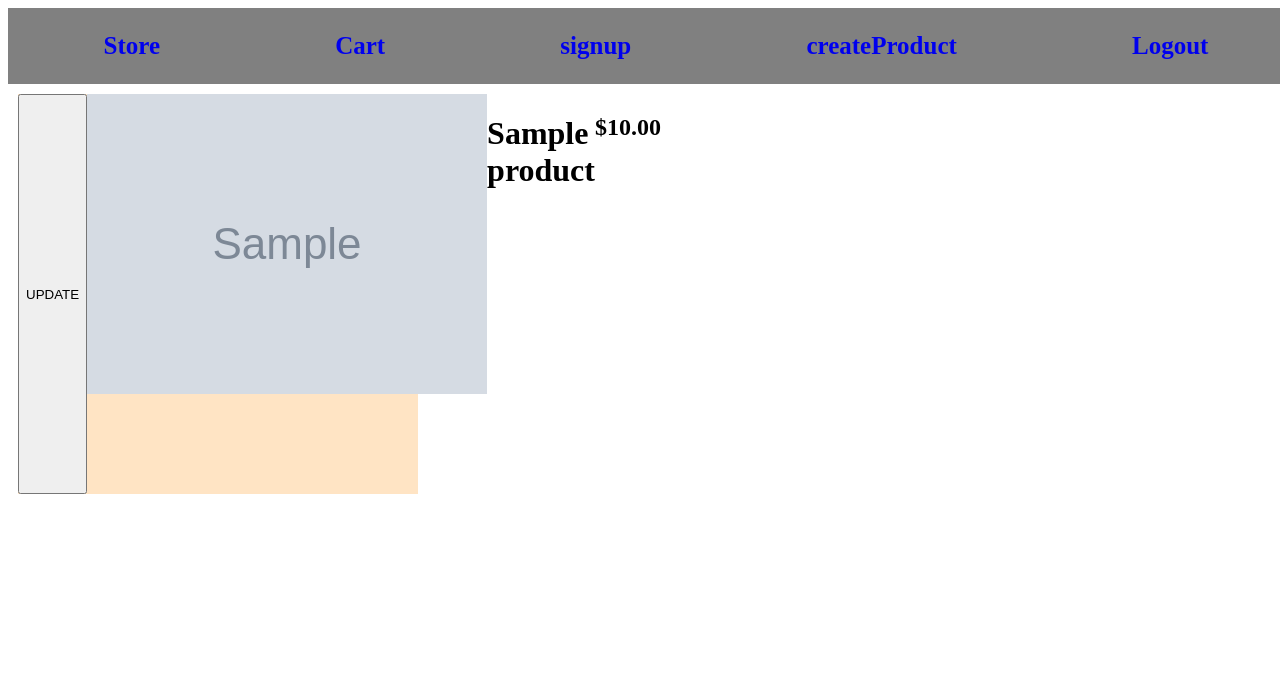
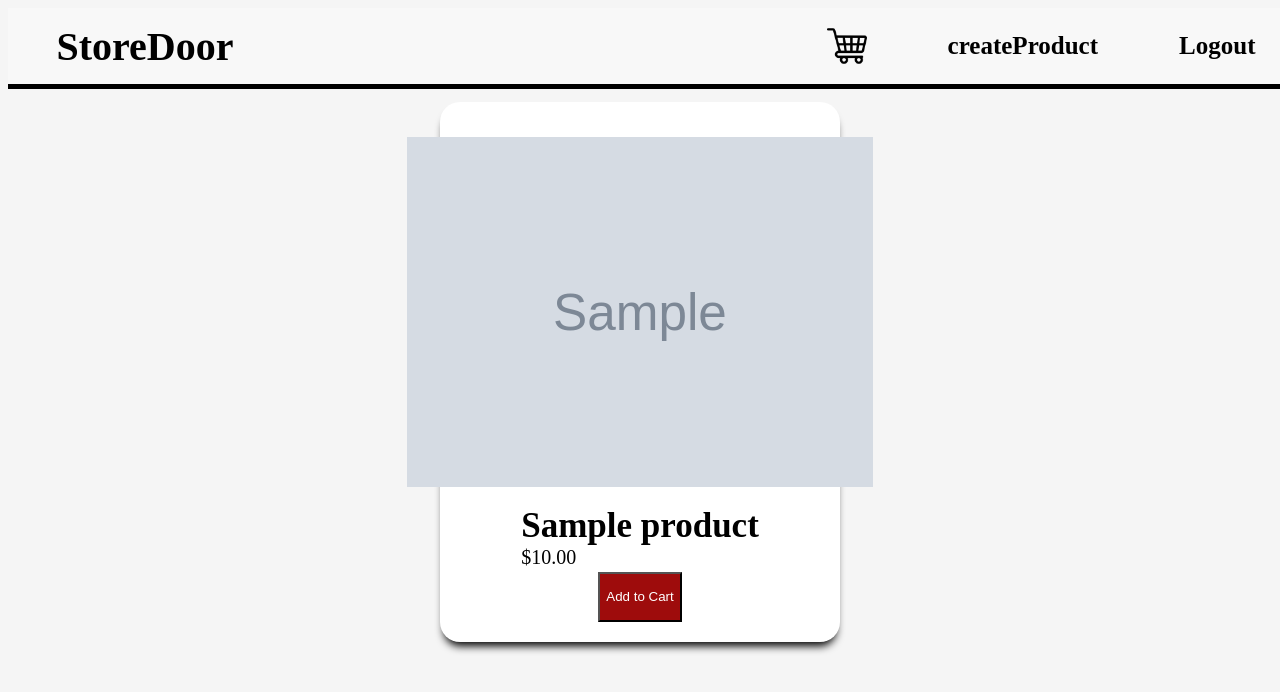
Before and after one commit to SarrthiJasrotia/Storedoor, a Django app: page / in a window 1280 px wide. Shown: the top 692 px of the page. Run offline with Django 4.2, Linux system fonts and the light colour scheme; a user stored in the database is signed in; tables that the repository leaves empty hold one stand-in row (values such as "Sample post"); grey boxes marked "Sample" are stand-in pictures.

Commit message:
css done

```diff
--- a/Storedoor/settings.py
+++ b/Storedoor/settings.py
@@ -24,9 +24,9 @@ BASE_DIR = Path(__file__).resolve().parent.parent
 SECRET_KEY = 'django-insecure-n0ql1p!d6gj%8iupvb)&cky*5d&chom$8&jvw@ta!2ar9z3@(@'
 
 # SECURITY WARNING: don't run with debug turned on in production!
-DEBUG = False
+DEBUG = True
 
-ALLOWED_HOSTS = ['https://damp-hamlet-55268.herokuapp.com/']
+ALLOWED_HOSTS = []
 
 
 # Application definition
--- a/static/css/main.css
+++ b/static/css/main.css
@@ -1,7 +1,10 @@
-
+body{
+    background-color: rgb(245, 245, 245);
+}
 .Nav {
     display: flex;
-    background-color: grey;
+    background-color: rgb(248, 248, 248);
+    border-bottom: 5px solid black;
     height: 60px;
     width: 100vw;
     align-items: center;
@@ -10,7 +13,7 @@
     justify-content: space-around;
   }
 .Nav a {
-
+    color: black;
     text-decoration: none;
     font-size: 25px;
     font-weight: bolder;
@@ -22,21 +25,148 @@
     /* border-radius: 5px; */
 }
 
-.productCard{
-    margin: 10px;
-    height: 400px;
-    width: 400px;
-    background-color: bisque;
+#logo{
+
+    font-size: 40px;
+    margin-right:40% ;
+}
+.des{
+    font-size: 20px;
+    margin-bottom: 3px;
+}
+
+.storeContainer{
     display: flex;
+    justify-content: center;
+    flex-wrap: wrap;
 }
-.productCard img{
-    height: 300px;
+
+#cartpic{
+    height: 40px;
 }
-.productText{
-    height: 100px;
+.itemName{
+  color: rgb(30, 29, 34);
+font-weight: bolder;
+margin: 5px;
+}
+.itemPrice{
+  color: rgb(30, 29, 34);
+
+  margin: 5px;
 
 }
-.storeContainer{
+
+.QtyTotal{
+  font-size: 40px;
+  margin: 30px;
+}
+.cartTotal{
+  font-size: 40px;
+}
+.cartItems{
+
+  margin: auto;
+  margin-top: 5%;
+  display: flex;
+  flex-direction: column;
+  justify-content: center;
+  align-items: center;
+  background-color: rgb(255, 255, 255);
+  width: 50vw;
+  height:auto;
+  border-radius: 30px;
+}
+.itemQty{
+  color: rgb(183, 13, 13);
+  font-weight: bold;
+  margin: 30px;
+}
+.orderItem{
+  display: flex;
+  justify-content: start;
+  align-items: center;
+  /* background-color: rebeccapurple; */
+  border-bottom: 2px solid black;
+  padding: 5px;
+  margin-bottom: 20px;
+  width: 45vw;
+  height: 60px;
+  font-size: 30px;
+}
+.btnUpdate{
+  margin-left: 5%;
+}
+.btnUpdate button{
+  height: 40px;
+  width: 40px;
+  font-size: 40px;
+  border-radius: 10px;
+
+}
+.projectCard{
+    padding-top: 20px;
+    padding-bottom: 20px;
+    background-color: rgb(255, 255, 255);
     display: flex;
-    flex-wrap: wrap;
-}
+    align-items: center;
+    justify-content: end;
+    flex-direction: column;
+    width: 400px;
+    height: 500px;
+    margin: 1%;
+    box-shadow: 10px 10px 0px 0px var(--black);
+    /* border:1px solid black; */
+    border-radius: 20px;
+    box-shadow: 0 8px 8px -4px rgb(0, 0, 0);
+  }
+
+  .projectCard:hover{
+    transform: scale(1.05);
+  }
+  .cardText{
+    background-color: var(--matte-black);
+
+    /* height: 150px; */
+    display: flex;
+    flex-direction: column;
+
+  }
+  .updateCart{
+    background-color: rgb(158, 12, 12);
+    color: rgb(255, 255, 255);
+  }
+  .projectTitle{
+    display: flex;
+    align-items: center;
+    justify-content: center;
+    color: var(--white);
+    height: 40px;
+    font-weight: bold;
+    font-size: 35px;
+    margin-top: 15px;
+  }
+  .linkBox{
+    justify-content: center;
+    display: flex;
+    flex-direction: row;
+    height: 50px;
+    text-align: center;
+  }
+  .links{
+    display: flex;
+    justify-content: center;
+    align-items: center;
+    font-size: 30px;
+    color: var(--white);
+   text-decoration: none;
+    width: 300px;
+    height: 65px;
+  }
+
+
+  .cardPic {
+
+    height: 350px;
+
+
+  }
--- a/store/forms.py
+++ b/store/forms.py
@@ -5,5 +5,5 @@ from .models import *
 
 class ProductForm(ModelForm):
     class Meta:
-        model = Customer
+        model = Product
         fields ='__all__'
--- a/store/templates/store/main.html
+++ b/store/templates/store/main.html
@@ -36,16 +36,18 @@
 
 <body>
   <div class='Nav'>
-    <a href="/">Store</a>
+    <a id="logo" href="/"><strong>StoreDoor</strong></a>
 
-    <a href="/cart">Cart</a>
+    <a href="/cart"><img id="cartpic" src="{% static 'images/cart.png' %}"></a>
 
-    <a href="/signup">signup</a>
 
+
+
+    {% if user.is_authenticated %}
     <a href="/createProduct">createProduct</a>
-    {% if user.is_authenticated %}
     <a href="/logout_user">Logout</a>
     {% else %}
+    <a href="/signup">signup</a>
     <a href="/login_user">Login</a>
     {% endif %}
 
--- a/store/templates/store/store.html
+++ b/store/templates/store/store.html
@@ -6,14 +6,28 @@
 
 
 {% for product in products %}
- <div class="productCard">
-   <button data-product={{product.id}} data-action="add" class="updateCart">UPDATE</button>
-    <img  src="{{product.imageURL}}" >
-    <h1> {{product.name}} </h1>
+<div class="projectCard">
 
-    <h2>${{product.price|floatformat:2}}</h2>
 
- </div>
+<div>
+   <img class="cardPic" src="{{product.imageURL}}"/>
+</div>
+
+
+<div class="cardText">
+  <div class='projectTitle'>{{product.name}} </div>
+  <div class='des'>${{product.price|floatformat:2}}</div>
+  <div class='linkBox'>
+      <button data-product={{product.id}} data-action="add" class="updateCart">Add to Cart</button>
+
+  </div>
+</div>
+</div>
+
+
+
+
+
 {% endfor %}
 </div>
 {% endblock content %}
```
Also changed, not shown: store/templates/store/cart.html (+9 -7 lines), static/images/ApplePencil1gen._CB455269077_.png (added), static/images/applewatch.jpg (added), static/images/applewatch_vErhj3Q.jpg (added), static/images/gopro.avif (added), static/images/pen.jpeg (added), static/images/pen_M0gR0xa.jpeg (added), static/images/phone.avif (added), static/images/phone2.webp (added), static/images/phone2_iPbFrvT.webp (added), static/images/thepen.png (added), static/images/thepen_pywuPHU.png (added).
